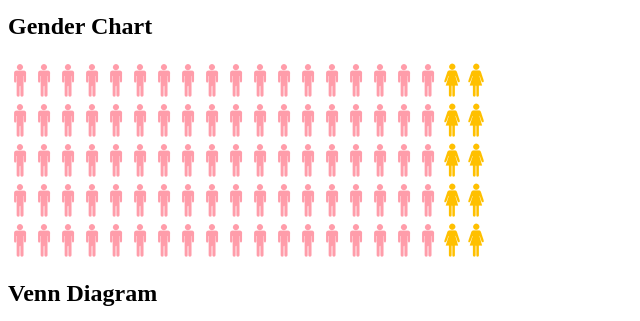
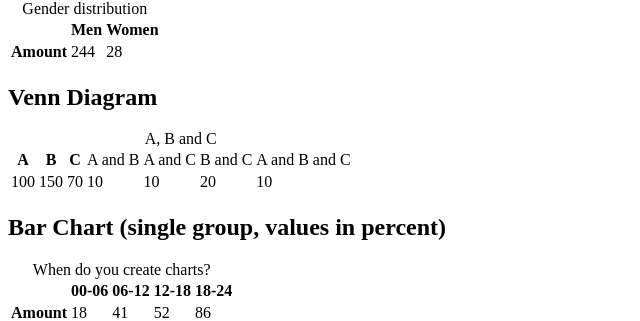
Before and after one commit to daytona/chartify, a plain HTML site: page index.html in a window 1280 px wide. Shown: the part 258-579 px from the top of the page, without its empty margins (0-640 px from the left). Drawn offline with nearby package versions, Linux system fonts and the light colour scheme; grey boxes are pictures that could not be loaded.

```diff
--- a/javascripts/jqtablechart.js
+++ /dev/null
@@ -1,425 +0,0 @@
-// do not worry: these are only applied to array instances, not to the Array class
-var jQTableChartArrayExtensions = {
-	max : function () {
-		var max = parseFloat(this[0]);
-		for(var i = 1; i < this.length; i++) {
-			if (parseFloat(this[i]) > max) max = parseFloat(this[i]);
-		}
-		return max;
-	},
-	min : function () {
-		var min = parseFloat(this[0]);
-		for(var i = 1; i < this.length; i++) {
-			if (parseFloat(this[i]) < min) min = parseFloat(this[i]);
-		}
-		return min;
-	},
-	sum : function () {
-		var sum = 0;
-		for(var i = 0; i < this.length; i++) {
-			sum = sum + parseFloat(this[i]);
-		}
-		return sum;
-	},
-	range : function (min, max, step) {
-		for (var i = min; min + i * step <= max; i++) {
-			this[i] = min + i * step;
-		}
-		return this;
-	},
-	round : function (precision) {
-		var precisionFactor = 1;
-		for (var i = 0; i < precision; i++) {
-			precisionFactor = precisionFactor * 10;
-		}
-		arr = [];
-		jQuery.extend(arr, jQTableChartArrayExtensions);
-		for(var i = 0; i < this.length; i++) {
-			arr[i] = Math.round(precisionFactor * this[i]) / precisionFactor;
-		}
-		return arr;
-	},
-	appendEach : function (str) {
-		for(var i = 0; i < this.length; i++) {
-			this[i] = this[i].toString() + str;
-		}
-		return this;
-	},
-	first : function (num) {
-		var num = num || 1;
-		var arr = [];
-		jQuery.extend(arr, jQTableChartArrayExtensions);
-		for(var i = 0; i < Math.min(this.length, num); i++) {
-			arr[i] = this[i];
-		}
-		return arr;
-	},
-	last : function (num) {
-		var num = num || 1;
-		var arr = [];
-		jQuery.extend(arr, jQTableChartArrayExtensions);
-		for(var i = 0; i < Math.min(this.length, num); i++) {
-			arr[i] = this[this.length - 1 - i];
-		}
-		return arr;
-	},
-	toPercentages : function () {
-		var arr = [];
-		jQuery.extend(arr, jQTableChartArrayExtensions);
-		var sum = this.sum();
-		for(var i = 0; i < this.length; i++) {
-			arr[i] = 100 * this[i] / sum;
-		}
-		return arr;
-	}
-};
-jQuery.extend(String.prototype, {toString : function () {return this;}});
-
-(function( $ ){
-	var settings = {
-		chartWidth: 496, // in pixels
-		chartHeight: 180,  // used when fixed height
-		textColor: "666666",
-		textSize: "11",
-		colors: 	["ff9daa","ffc000","007ec6","433840","6cc05c","ff710f","ED1F27","95a8ad","0053aa"],
-		barWidth : 20,
-		barSpacing: 2,
-		groupSpacing: 10,
-		imageClass: '',
-		margin: 20
-	};
-	var methods = {
-		pie : function (options) {
-			var mySettings = jQuery.extend({}, settings);
-			if (options) {
-				$.extend(mySettings, options);
-			}
-			jQuery.extend(mySettings.colors, jQTableChartArrayExtensions);
-			return this.each(function (){
-				var table = $(this);
-				var data = table.jQTableData({isDistribution: true});
-				var caption = data.getCaption();
-				var config = {
-					chxs : '0,' + mySettings.textColor + ',' + mySettings.textSize,
-					chxt : 'x',
-					chs : ''+mySettings.chartWidth+'x' + mySettings.chartHeight,   // size
-					cht : 'p',   // chart type
-					chdlp : 'r',  // legend style
-					chma : '0,0|0,0'  // margins
-				};
-				config.chd = 't:' + data.toString(',', '|');  // data
-				config.chdl = data.getValueRowHeaders().round(1).appendEach('%').join('|'); //legend
-				config.chl = data.getColumnHeaders().join('|');  // labels
-				config.chds = '0,' + data.getMax();  // scale
-				config.chco = mySettings.colors.first(data.numColumns);  // colors
-				params = serialize(config);
-				table.after('<img class="'+mySettings.imageClass+'" src="http://chart.apis.google.com/chart?'+params+'" width="'+mySettings.chartWidth+'" height="'+mySettings.chartHeight+'" alt="'+caption+'" />');
-				table.attr("style", "position: absolute; left: -9999px;");
-			});
-		},
-		bar : function (options) {
-			var mySettings = jQuery.extend({}, settings);
-			if (options) {
-				$.extend(mySettings, options);
-			}
-			jQuery.extend(mySettings.colors, jQTableChartArrayExtensions);
-			return this.each(function (){
-				var table = $(this);
-				var tableOptions = {
-					suppressContextLabels : table.hasClass("suppress-context-labels") ? true : false,
-					isStacked : table.hasClass("stacked") ? true : false,
-					isDistribution : table.hasClass("distribution") ? true : false,
-					isPercent : table.hasClass("percent") ? true : false
-				};
-				var data = table.jQTableData(tableOptions);
-				var caption = data.getCaption();
-				var isGrouped = !tableOptions.isStacked && data.numRows > 1;
-				var numGroups = isGrouped ? data.numRows : 1;
-				var groupHeight = mySettings.barWidth * numGroups + mySettings.barSpacing * (numGroups - 1);
-				var numMargins = (data.numRows > 1) ? 2 : 1;
-				var height;
-				if (isGrouped) {
-					height = groupHeight * data.numColumns + mySettings.groupSpacing * (data.numColumns - 1) + numMargins * mySettings.margin + 11;
-				} else {
-					height = data.numColumns * (groupHeight + mySettings.barSpacing) - mySettings.barSpacing + numMargins * mySettings.margin + 11;
-				}
-				var config = {
-					chxs : '0,' + mySettings.textColor + ',' + mySettings.textSize + ',0,lt,' + mySettings.textColor + '|0,' + mySettings.textColor + ',' + mySettings.textSize + ',0,lt,'+ mySettings.textColor,
-					chxt : 'x,y',
-					cht : isGrouped ? 'bhg' : 'bhs', // chart type
-					chs : ''+mySettings.chartWidth+'x' + height,  // size
-					chma : '128|0',  // margins
-					chxtc : '0,5|1,5',  // ticks style
-					chdlp : 'b',
-					chbh : mySettings.barWidth.toString() + ','+mySettings.barSpacing+',' + mySettings.groupSpacing, // bar width, spacing
-					chco : mySettings.colors.first(data.numRows).join(',')
-				};
-				if (!tableOptions.suppressContextLabels) {
-					var chm = '';
-					for(var i = 0; i < data.numRows; i++) {
-						if (i > 0) chm += '|';
-						chm += 'N*0*'+((tableOptions.isDistribution || tableOptions.isPercent) ? '%' : '')+','+mySettings.textColor+','+i+',-1,' + mySettings.textSize + ",0,r:-3:0";   // bar labels
-					}
-					config.chm = chm;
-				}
-
-				config.chd = 't:' + data.toString(',', '|');
-
-				var maxLabel = Math.round(data.getMax(tableOptions));
-				var axisMargin = 1;
-				if (tableOptions.isStacked && tableOptions.isDistribution) {
-					axisMargin = 0;
-				}
-				var axisStep;
-				if (maxLabel <= 60) {
-					axisStep = 5;
-				} else if (maxLabel <= 120) {
-					axisStep = 10;
-				} else {
-					axisStep = 25;
-				}
-
-				var arr = [];
-				jQuery.extend(arr, jQTableChartArrayExtensions);
-				var xAxisLabels = arr.range(0, maxLabel + axisMargin * axisStep, axisStep);
-				var max = xAxisLabels[xAxisLabels.length - 1];
-				if (tableOptions.isDistribution || tableOptions.isPercent) xAxisLabels = xAxisLabels.appendEach('%');
-				config.chxr = '0,0,'+max+'|1,0,10';
-				config.chxl = '0:|'+xAxisLabels.join('|')+'|1:|'+data.getColumnHeaders().reverse().join('|');  // labels
-				config.chds = '0,' + max;  // scale
-
-				if (isGrouped || tableOptions.isStacked) {
-					config.chdl = data.getRowHeaders().join('|'); // legend
-				}
-
-				params = serialize(config);
-				table.after('<img class="'+mySettings.imageClass+'" src="http://chart.apis.google.com/chart?'+params+'" width="'+mySettings.chartWidth+'" height="'+height+'" alt="'+caption+'" />');
-				table.attr("style", "position: absolute; left: -9999px;");
-			});
-		},
-		venn : function (options) {
-			var mySettings = jQuery.extend({}, settings);
-			if (options) {
-				$.extend(mySettings, options);
-			}
-			jQuery.extend(mySettings.colors, jQTableChartArrayExtensions);
-			return this.each(function (){
-				var table = $(this);
-				var data = table.jQTableData();
-				var caption = data.getCaption();
-				var max = data.getMax();
-				var config = {
-					chs : '' + mySettings.chartWidth + 'x' + mySettings.chartHeight,  // size
-					cht : 'v',
-					chdlp : 'r',
-					chds : '0,'+max,
-					chco : mySettings.colors.first(data.numColumns).join(',')  // colors
-				};
-				config.chd = 't:' + data.toString(',', '|');  // data
-				config.chdl = data.getColumnHeaders().join('|');   // legend
-
-				var params = serialize(config);
-				table.after('<img class="'+mySettings.imageClass+'" src="http://chart.apis.google.com/chart?'+params+'" width="'+mySettings.chartWidth+'" height="'+mySettings.chartHeight+'" alt="'+caption+'" />');
-				table.attr("style", "position: absolute; left: -9999px;");
-			});
-		},
-		// TODO: change this to handle any number of categories
-		gender : function (options) {
-			var mySettings = jQuery.extend({}, settings);
-			if (options) {
-				$.extend(mySettings, options);
-			}
-			$.extend(mySettings, {
-				chartWidth : 480,
-				chartHeight: 200,
-				numCols : 20,
-				numRows : 5
-			});
-			jQuery.extend(mySettings.colors, jQTableChartArrayExtensions);
-			return this.each(function (){
-				var table = $(this);
-				var data = table.jQTableData({isDistribution: true});
-				var men = data.getColumnData("men").round(0)[0];
-				var menCols = Math.round(men / mySettings.numRows);
-				var menRemainder = men % mySettings.numRows;
-				var womenCols = menRemainder == 0 ? mySettings.numCols - menCols : mySettings.numCols - menCols - 1;
-				var womenRemainder = (100 - men) % mySettings.numRows;
-				var colWidth = Math.round(mySettings.chartWidth / mySettings.numCols);
-				var rowHeight = Math.round(mySettings.chartHeight / mySettings.numRows);
-				var womenWidth = mySettings.chartWidth - colWidth * menCols;
-				var menColor = "#" + mySettings.colors[0];
-				var womenColor = "#" + mySettings.colors[1];
-				var html = [];
-				html.push('<div class="gender-map" style="position:relative;width:'+mySettings.chartWidth+'px;height:'+mySettings.chartHeight+'px">');
-				html.push('<div class="men" style="position:absolute; left:0; background-color: '+menColor+'; top:0;width: '+colWidth*menCols+'px;height: '+mySettings.chartHeight+'px"></div>');
-				if (menRemainder > 0) {
-					womenWidth -= colWidth;
-					html.push('<div class="men" style="position:absolute; background-color: '+menColor+';top: 0; left: '+colWidth*menCols+'px;width: '+colWidth+'px;height: '+ menRemainder * rowHeight + 'px"></div>');
-					html.push('<div class="women" style="position:absolute; background-color: '+womenColor+'; top:'+menRest * rowHeight+'px; left: '+colWidth*menCols+'px;width :'+colWidth+'px;height :'+rowHeight*womenRemainder+'px"></div>');
-				}
-				html.push('<div class="women" style="position:absolute; background-color: '+womenColor+'; right:0; top: 0;width :'+womenWidth+'px;height :'+rowHeight*mySettings.numRows+'px"></div>');
-				html.push('</div>');
-
-				table.after(html.join(''));
-				table.attr("style", "position: absolute; left: -9999px;");
-			});
-		}
-	};
-	$.fn.jQTableChart = function( method ) {
-		if ( methods[method] ) {
-			return methods[ method ].apply( this, Array.prototype.slice.call( arguments, 1 ));
-		} else if ( typeof method === 'object' || ! method ) {
-			return methods.init.apply( this, arguments );
-		} else {
-			$.error( 'Method ' +  method + ' does not exist on jQuery.jQTableChart' );
-		}
-	};
-	function serialize (obj) {
-		var str = [];
-		for (var p in obj)
-		str.push(p + "=" + encodeURIComponent(obj[p]));
-		return str.join("&");
-	}
-})( jQuery );
-
-(function( $ ){
-	function tableData (table, options) {
-		var settings = {
-			isStacked : false,
-			isDistribution : false
-		};
-		if (options) {
-			$.extend(settings, options);
-		}
-		this.table = $(table);
-		this.caption = this.table.find("caption").html() || '';
-		this.numRows = 0;
-		this.numColumns = 0;
-		this.rows = {};
-		this.rowHeaders = [];
-		this.columnHeaders = [];
-		this.verboseColumnHeaders = {};
-		this.initColumns();
-		this.initRows(settings);
-	}
-	tableData.prototype = {
-		initColumns: function () {
-	    	var tmpVerboseColumnHeaders = {};
-			var tmpColumnHeaders = [];
-			this.table.find("thead th").each(function(index, element) {
-				var content = $(element).html();
-				if (content.length > 0) {
-					var abbr = $(element).attr("abbr");
-					if (!abbr) abbr = content;
-					tmpVerboseColumnHeaders[abbr] = content;
-					tmpColumnHeaders.push(abbr);
-				}
-			});
-			this.verboseColumnHeaders = tmpVerboseColumnHeaders;
-			this.columnHeaders = tmpColumnHeaders;
-			this.numColumns = this.columnHeaders.length;
-			return this;
-		},
-		initRows: function (options) {
-			var options = options || {};
-			var tmpRows = {};
-			var tmpRowHeaders = [];
-			this.table.find("tbody tr").each(function (i, row) {
-				var arr = [];
-				jQuery.extend(arr, jQTableChartArrayExtensions);
-				$(row).find("td").each(function(j, cell) {
-					arr.push(parseFloat($(cell).html()));
-				});
-				if (!options.isStacked && options.isDistribution) {
-					arr = arr.toPercentages();
-				}
-				var header = $(row).find("th").html() || 'data';
-				tmpRowHeaders.push(header);
-				tmpRows[header] = arr;
-			});
-			if (options.isStacked && options.isDistribution) {
-				for (var col = 0; col < this.numColumns; col++) {
-					var sum = 0;
-					for(var row = 0; row < tmpRowHeaders.length; row++) {
-						sum += tmpRows[tmpRowHeaders[row]][col];
-					}
-					for(var row = 0; row < tmpRowHeaders.length; row++) {
-						tmpRows[tmpRowHeaders[row]][col] = 100 * tmpRows[tmpRowHeaders[row]][col] / sum;
-					}
-				}
-			}
-			this.rowHeaders = tmpRowHeaders;
-			this.rows = tmpRows;
-			this.numRows = this.rowHeaders.length;
-			return this;
-		},
-		toString: function (colSep, rowSep) {
-			var arr = [];
-			jQuery.extend(arr, jQTableChartArrayExtensions);
-			for (var key in this.rows) {
-				arr.push(this.rows[key].round(1).join(colSep));
-			}
-			return arr.join(rowSep);
-		},
-		getMax: function (options) {
-			var options = options || {};
-			if (options.isStacked) {
-				var globalMax = 0;
-				for (var i = 0; i < this.numColumns; i++) {
-					var sum = 0;
-					for (var key in this.rows) {
-						sum += this.rows[key][i];
-					}
-					if (sum > globalMax) globalMax = sum;
-				}
-				return globalMax;
-			} else {
-				var i = 0;
-				var globalMax;
-				for (var key in this.rows) {
-					var localMax = this.rows[key].max();
-					if (i == 0) {
-						globalMax = localMax;
-					} else if (localMax > globalMax) {
-						globalMax = localMax;
-					}
-					i++;
-				}
-				return globalMax;
-			}
-		},
-		getColumnHeaders: function () {
-			return this.columnHeaders;
-		},
-		getRowHeaders: function () {
-			return this.rowHeaders;
-		},
-		getValueRowHeaders: function () {
-			return this.rows[this.rowHeaders[0]];
-		},
-		getColumnHeadersIndices: function () {
-			var obj = {};
-			for (var i = 0; i < this.numColumns; i++) {
-				obj[this.columnHeaders[i]] = i;
-			}
-			return obj;
-		},
-		getColumnData: function (columnHeader) {
-			for (var index = 0; index < this.numColumns; index++) {
-				if (this.columnHeaders[index] == columnHeader) break;
-			}
-			var data = [];
-			jQuery.extend(data, jQTableChartArrayExtensions);
-			for (key in this.rows) {
-				data.push(this.rows[key][index]);
-			}
-			return data;
-		},
-		getCaption: function () {
-			return this.caption;
-		}
-	};
-	$.fn.jQTableData = function (options) {
-		return new tableData($(this), options);
-	};
-})( jQuery );
```
Also changed, not shown: index.html (+7 -7 lines), 1 other file.
